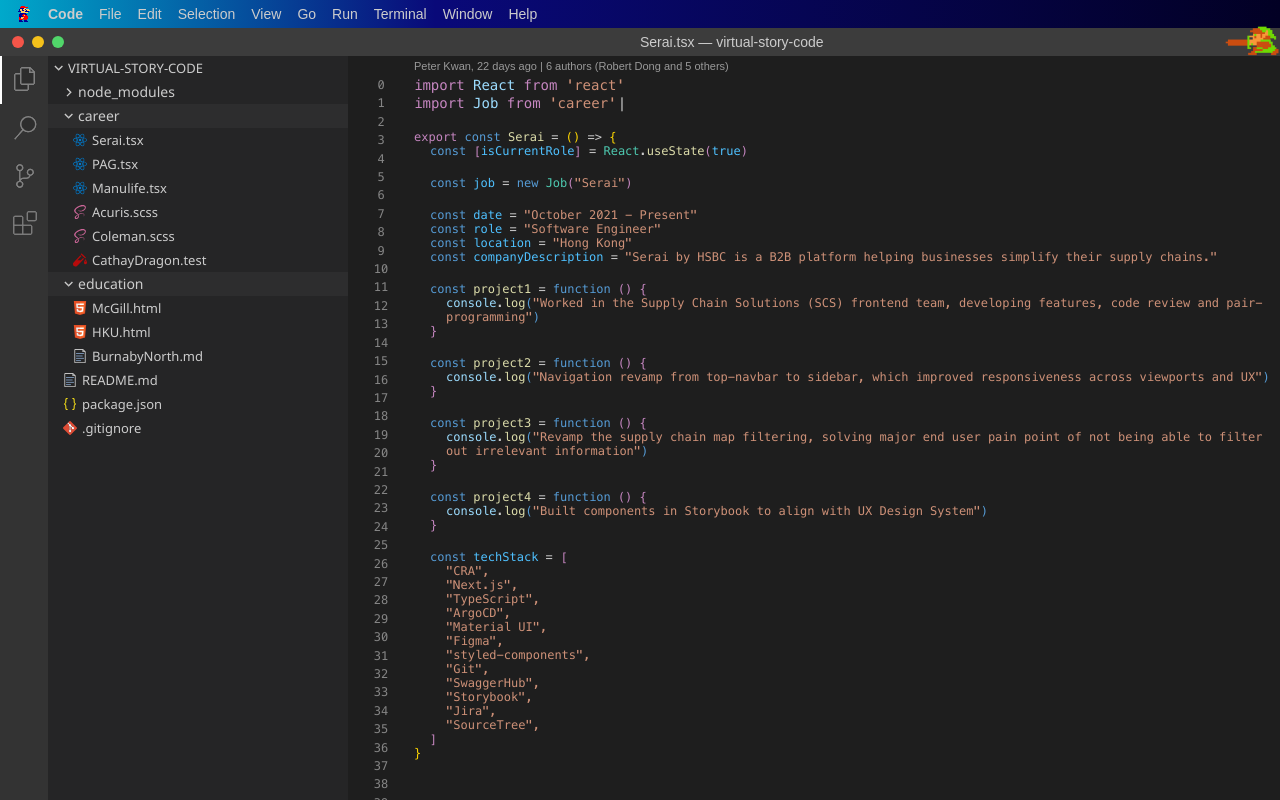
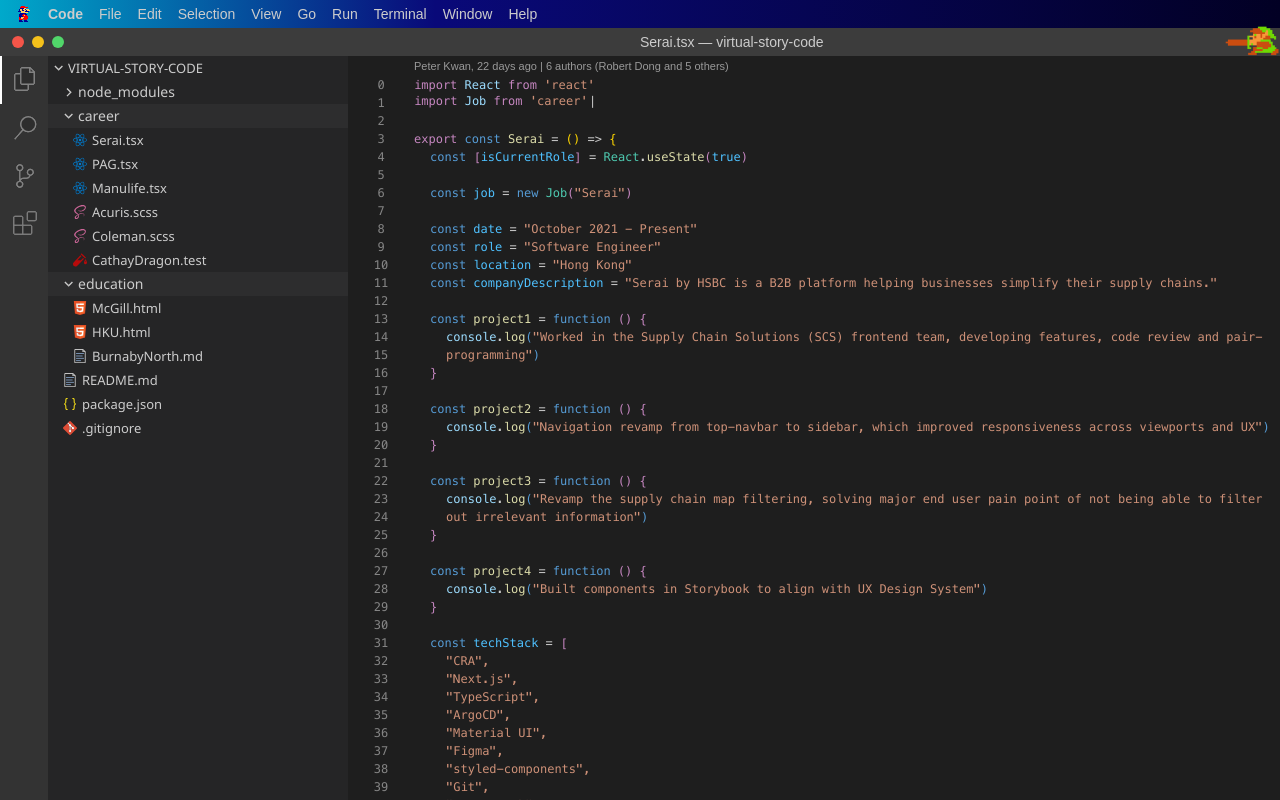
Before and after one commit to peterkwkwan/virtual-story-code, a React (Vite) app: page /explorer/serai in a window 1280 px wide. Built offline with nearby package versions, Linux system fonts and the light colour scheme.

Commit message:
feat: line height fix

```diff
--- a/src/components/explorer-pages/shared/ExplorerWrapper.tsx
+++ b/src/components/explorer-pages/shared/ExplorerWrapper.tsx
@@ -31,7 +31,7 @@ const LineNumbers = styled.aside`
       text-align: center;
       width: 66px;
       font-family: Menlo, Monaco, "Courier New", monospace;
-      line-height: 18.4px;
+      line-height: 18px;
       letter-spacing: 0px;
       font-size: 12px;
       color: ${(props) => props.theme.color.lineNumberText};
--- a/src/components/explorer-pages/shared/JobDescriptionScss.tsx
+++ b/src/components/explorer-pages/shared/JobDescriptionScss.tsx
@@ -68,6 +68,7 @@ export const JobDescriptionScss = ({
 
   return (
     <>
+      <div style={{ height: "18px" }}>
         <TypewriterComponent
           onInit={(typewriter) => {
             typewriter
@@ -78,6 +79,7 @@ export const JobDescriptionScss = ({
               .start();
           }}
         />
+      </div>
       <LineBreak />
       {renderBasicInfo()}
       <LineBreak />
--- a/src/components/explorer-pages/shared/ReactImports.tsx
+++ b/src/components/explorer-pages/shared/ReactImports.tsx
@@ -5,11 +5,7 @@ import { LightBlueText, LineBreak, PurpleText, StringText } from "./StyledText";
 
 const StyledImport = styled.div`
   margin: 0;
-  height: 18px;
-  font-size: 14px;
-  line-height: 18px;
   font-family: Menlo, Monaco, "Courier New", monospace;
-  padding-bottom: 18px;
 `;
 
 /* eslint-disable react/no-unescaped-entities */
@@ -20,11 +16,13 @@ export const ReactImports = () => {
       <StyledImport>
         <PurpleText>import</PurpleText> <LightBlueText>React</LightBlueText>{" "}
         <PurpleText>from</PurpleText> <StringText>'react'</StringText>
-        <TypewriterComponent
-          onInit={(typewriter) => {
-            typewriter.typeString(typewriterString).pauseFor(2500).start();
-          }}
-        />
+        <div style={{ height: "18px" }}>
+          <TypewriterComponent
+            onInit={(typewriter) => {
+              typewriter.typeString(typewriterString).pauseFor(2500).start();
+            }}
+          />
+        </div>
       </StyledImport>
       <LineBreak />
     </>
--- a/src/components/explorer-pages/shared/StyledText.ts
+++ b/src/components/explorer-pages/shared/StyledText.ts
@@ -1,46 +1,50 @@
 import styled from 'styled-components';
 
-export const PurpleText = styled.span`
+const BaseText = styled.span`
+  line-height: 18px;
+`
+
+export const PurpleText = styled(BaseText)`
   color: ${(props) => props.theme.color.purpleText};
 `;
 
-export const StringText = styled.span`
+export const StringText = styled(BaseText)`
   color: ${(props) => props.theme.color.stringText};
 `;
 
-export const LightBlueText = styled.span`
+export const LightBlueText = styled(BaseText)`
   color: ${(props) => props.theme.color.lightBlueText};
 `;
 
-export const DarkBlueText = styled.span`
+export const DarkBlueText = styled(BaseText)`
   color: ${(props) => props.theme.color.darkBlueText};
 `;
 
-export const BlueText = styled.span`
+export const BlueText = styled(BaseText)`
   color: ${(props) => props.theme.color.blueText};
 `;
 
-export const LightYellowText = styled.span`
+export const LightYellowText = styled(BaseText)`
   color: ${(props) => props.theme.color.lightYellowText};
 `;
 
-export const YellowText = styled.span`
+export const YellowText = styled(BaseText)`
   color: ${(props) => props.theme.color.yellowText};
 `;
 
-export const GreenText = styled.span`
+export const GreenText = styled(BaseText)`
   color: ${(props) => props.theme.color.greenText};
 `;
 
-export const CommentGreen = styled.span`
+export const CommentGreen = styled(BaseText)`
   color: ${(props) => props.theme.color.commentGreen};
 `;
 
-export const MutedGreenText = styled.span`
+export const MutedGreenText = styled(BaseText)`
   color: ${(props) => props.theme.color.mutedGreenText};
 `;
 
-export const YellowBrackets = styled.span`
+export const YellowBrackets = styled(BaseText)`
   color: ${(props) => props.theme.color.yellowBrackets};
 `;
 
```
Lines whose indentation alone changed are shown as unchanged.
